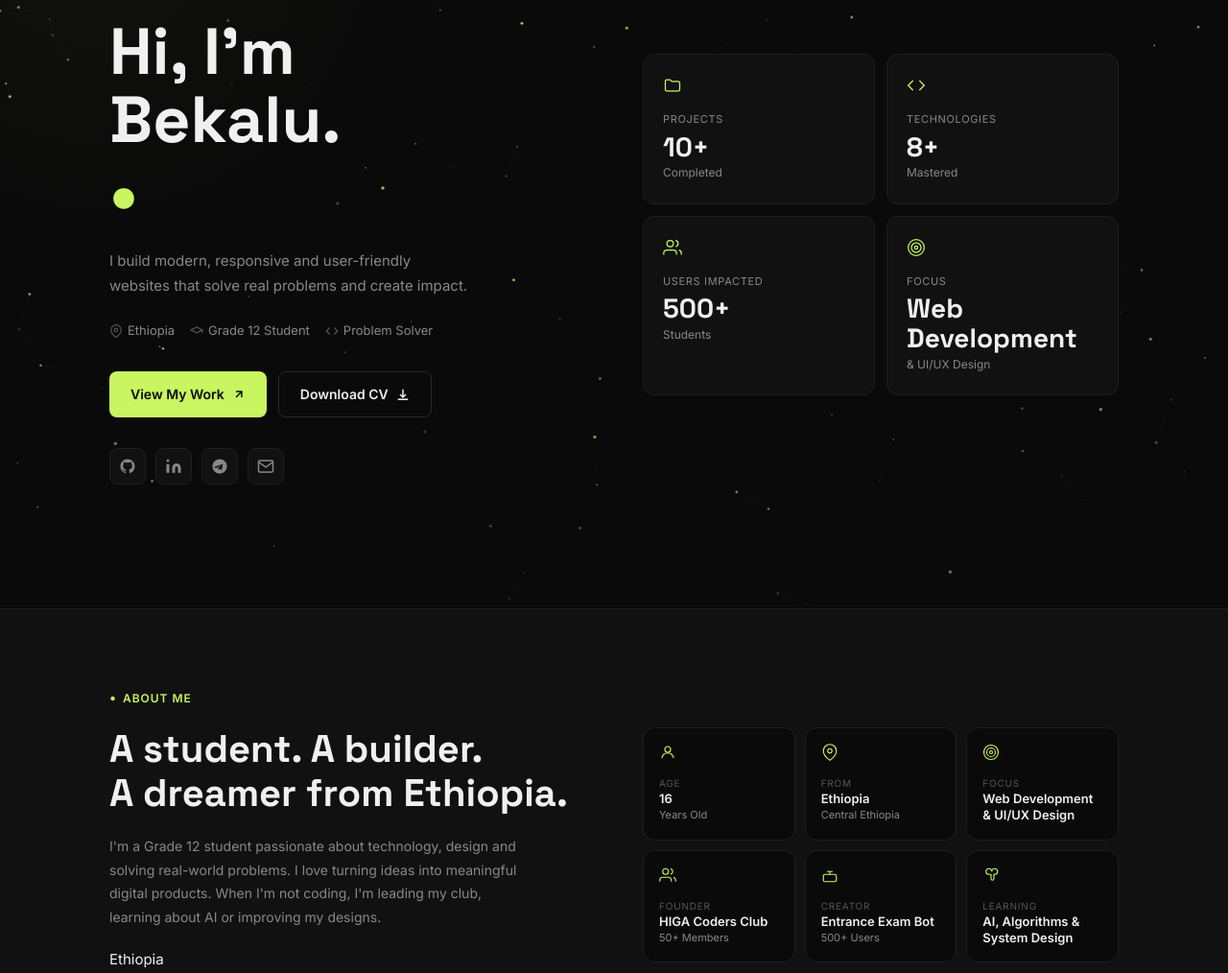
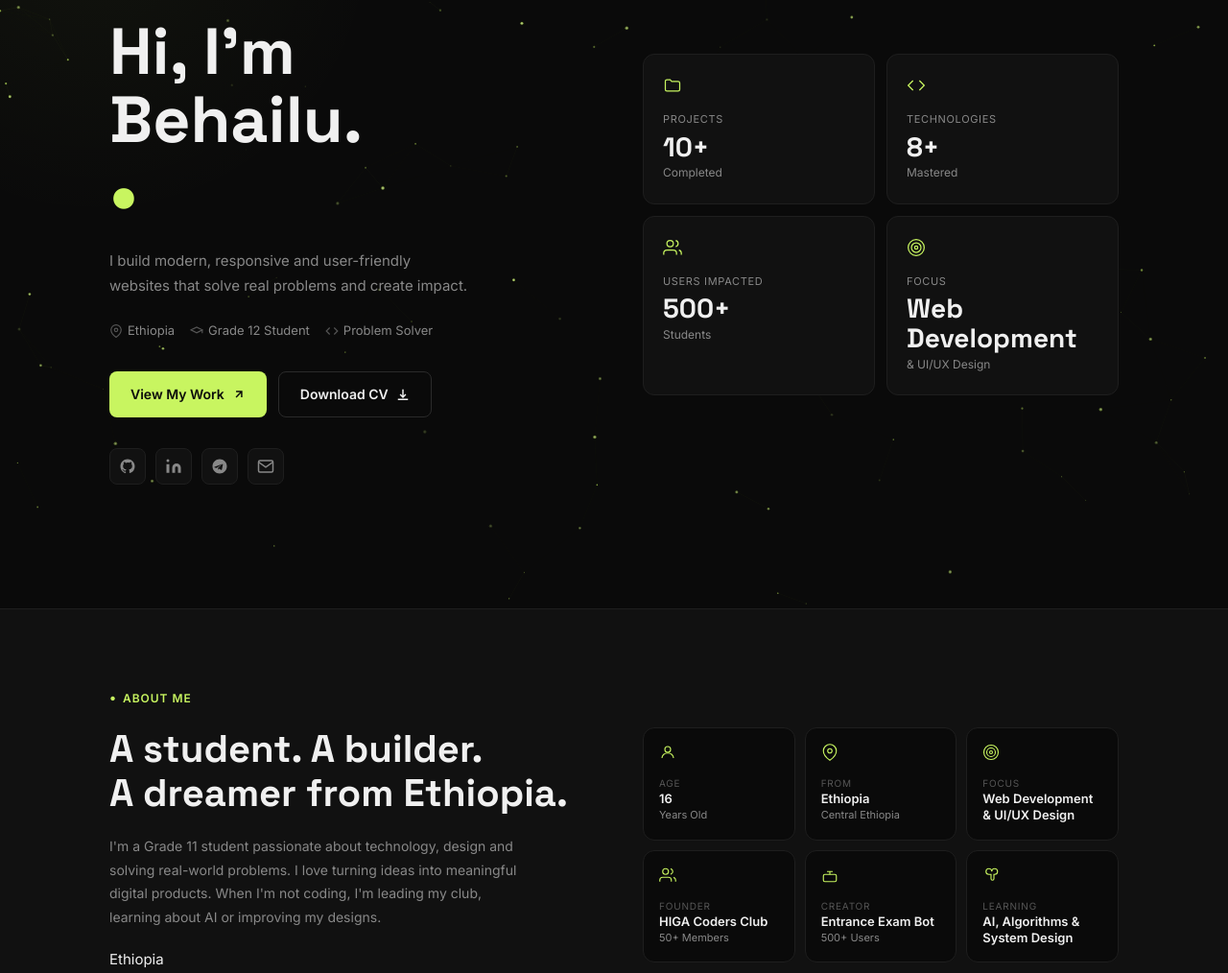
Before and after one commit to BehailuBerhanu/nexus-portfolio, a React (Vite) app: page / in a window 1280 px wide. Shown: the part 166-1180 px from the top of the page at 96% size. Built offline with nearby package versions, Linux system fonts and the light colour scheme.

Commit message:
Update personal info and correct name and email

```diff
--- a/src/data.js
+++ b/src/data.js
@@ -7,22 +7,22 @@ import heroImg from './assets/hero.png'
 export { heroImg }
 
 export const personalInfo = {
-  name: "Bekalu Berhanu",
+  name: "Behailu Berhanu",
   initials: "B/",
   title: "Frontend Developer & UI/UX Designer",
   tagline: "I build modern, responsive and user-friendly websites that solve real problems and create impact.",
   location: "Ethiopia",
   grade: "Grade 12 Student",
   role: "Problem Solver",
-  email: "bekaluberhanu1@gmail.com",
+  email: "behailuberhanu2025@gmail.com",
   phone: "+251 965 290 735",
-  signature: "Bekalu Berhanu",
+  signature: "Behailu Berhanu",
   cvLink: "#",
   socials: [
     { label: "GitHub", icon: "github", url: "https://github.com/" },
-    { label: "LinkedIn", icon: "linkedin", url: "https://linkedin.com/" },
-    { label: "Telegram", icon: "telegram", url: "https://t.me/" },
-    { label: "Email", icon: "email", url: "bekaluberhanu1@gmail.com" },
+    { label: "LinkedIn", icon: "linkedin", url: "https://www.linkedin.com/in/behailu-berhanu-0451b1317/" },
+    { label: "Telegram", icon: "telegram", url: "https://t.me/BehailuBerhanu" },
+    { label: "Email", icon: "email", url: "behailuberhanu2025@gmail.com" },
   ],
 };
 
@@ -35,7 +35,7 @@ export const stats = [
 
 export const aboutInfo = {
   headline: "A student. A builder.\nA dreamer from Ethiopia.",
-  bio: "I'm a Grade 12 student passionate about technology, design and solving real-world problems. I love turning ideas into meaningful digital products. When I'm not coding, I'm leading my club, learning about AI or improving my designs.",
+  bio: "I'm a Grade 11 student passionate about technology, design and solving real-world problems. I love turning ideas into meaningful digital products. When I'm not coding, I'm leading my club, learning about AI or improving my designs.",
   age: 16,
   from: "Ethiopia",
   fromSub: "Central Ethiopia",
```
